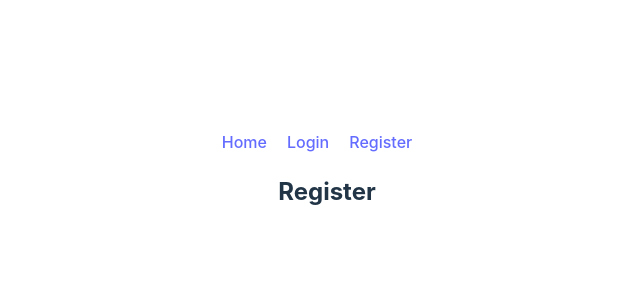
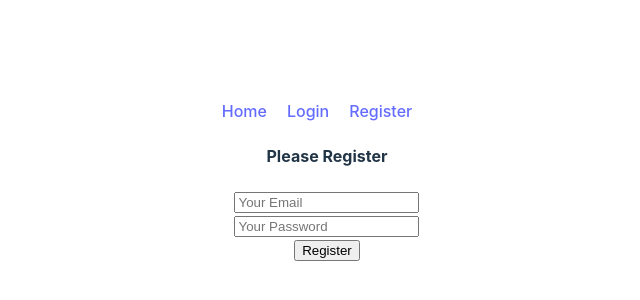
Before and after one commit to smarifurrahman/email-password-auth, a React (Vite) app: page /register in a window 1280 px wide. Shown: the part 220-520 px from the top of the page, without its empty margins (313-953 px from the left). Built offline with nearby package versions, Linux system fonts and the light colour scheme.

Commit message:
form, input added with event handler

```diff
--- a/src/components/Resigter/Register.jsx
+++ b/src/components/Resigter/Register.jsx
@@ -1,9 +1,37 @@
-import React from 'react';
+import React, { useState } from 'react';
 
 const Register = () => {
+
+    const [email, setEmail] = useState('');
+    const [password, setPassword] = useState('');
+
+    const handleSubmit = (e) => {
+        e.preventDefault();
+        const email = e.target.email.value;
+        const password = e.target.password.value;
+        console.log(email, password)
+    }
+
+    const handleChange = (e) => {
+        // console.log(e.target.value);
+        setEmail(e.target.value);
+    }
+
+    const handleBlur = (e) => {
+        // console.log(e.target.value);
+        setPassword(e.target.value);
+    }
+
     return (
         <div>
-            <h2>Register</h2>
+            <h4>Please Register</h4>
+            <form onSubmit={handleSubmit}>
+                <input onChange={handleChange} type="email" name="email" id="email" placeholder="Your Email" />
+                <br />
+                <input onBlur={handleBlur} type="password" name="password" id="password" placeholder="Your Password" />
+                <br />
+                <input type="submit" value="Register" />
+            </form>
         </div>
     );
 };
```
